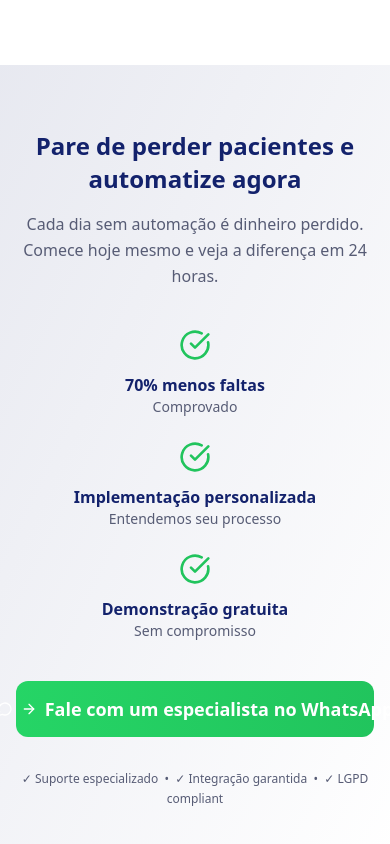
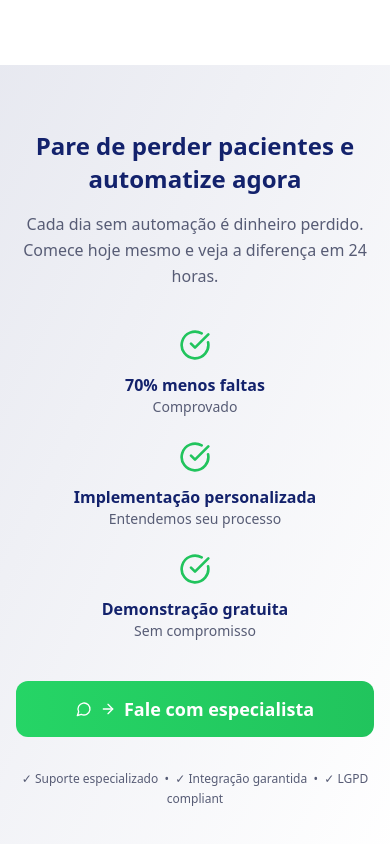
Before and after one commit to Organizacao-de-IA/Site-DrAgendIA, a React (Vite) app: page / in a window 390 px wide. Shown: the part 6224-7068 px from the top of the page. Built offline with nearby package versions, Linux system fonts and the light colour scheme.

Commit message:
Ajusta responsividade3

```diff
--- a/src/components/FinalCTA.tsx
+++ b/src/components/FinalCTA.tsx
@@ -53,7 +53,7 @@ export const FinalCTA = () => {
                 message="Olá! Quero automatizar meu consultório com IA. Pode me mostrar como funciona?"
               >
                 <ArrowRight className="w-5 h-5" />
-                Fale com um especialista no WhatsApp
+                  Fale com especialista
               </WhatsAppButton>
             </div>
 
```
